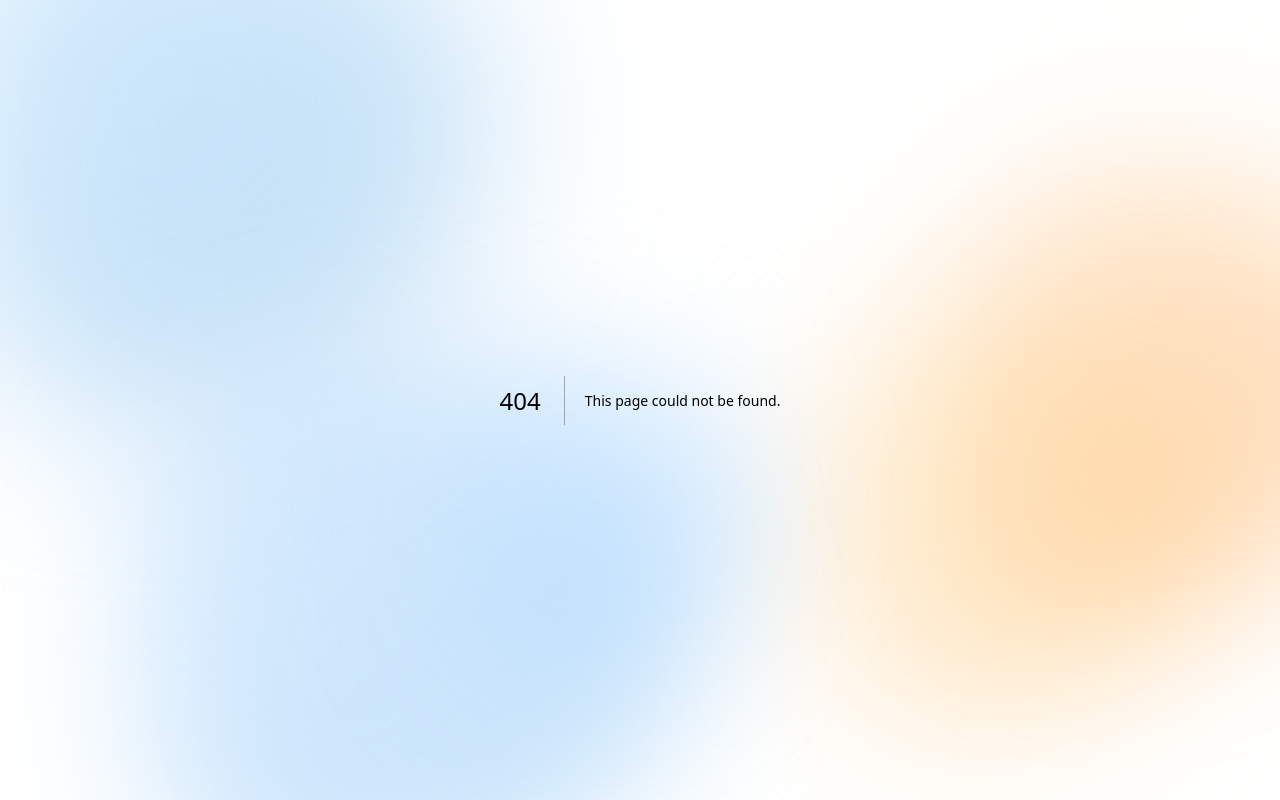
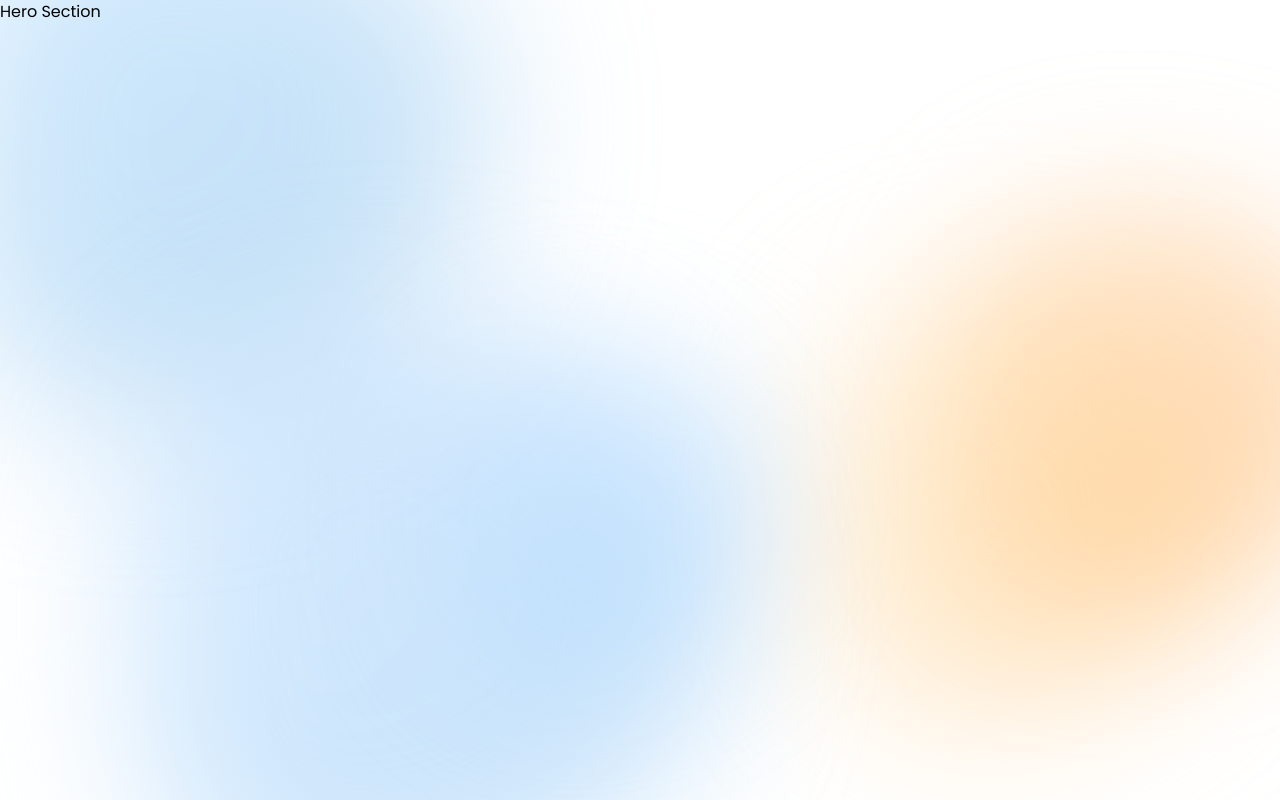
Before and after one commit to asrarmaknojiya/wheyer-sub-pages, a Next.js app: page /about-us in a window 1280 px wide. Before the commit this address had no page. Built offline with nearby package versions, Linux system fonts and the light colour scheme; a web font is replaced by a local one.

Commit message:
Created folder structure for About Us page Ui

```diff
--- /dev/null
+++ b/src/components/About-Us/Hero.jsx
@@ -0,0 +1,11 @@
+import React from 'react'
+
+function Hero() {
+  return (
+    <div>
+      <h1>Hero Section</h1>
+    </div>
+  )
+}
+
+export default Hero
--- /dev/null
+++ b/src/pages/about-us/index.js
@@ -0,0 +1,10 @@
+import Hero from "@/components/About-Us/Hero";
+
+
+export default function Home() {
+    return (
+        <>
+            <Hero />
+        </>
+    );
+}
--- a/src/pages/api/hello.js
+++ /dev/null
@@ -1,5 +0,0 @@
-// Next.js API route support: https://nextjs.org/docs/api-routes/introduction
-
-export default function handler(req, res) {
-  res.status(200).json({ name: "John Doe" });
-}
--- a/src/pages/index.js
+++ b/src/pages/index.js
@@ -4,7 +4,6 @@ export default function Home() {
   return (
     <div >
       <h1 >hello world</h1>
-
     </div>
   );
 }
--- a/src/styles/globals.css
+++ b/src/styles/globals.css
@@ -36,7 +36,7 @@
 
 body {
   font-family: var(--primary-font);
-  background: linear-gradient(to bottom,
+  /* background: linear-gradient(to bottom,
       rgba(179, 210, 239, 0.5),
       rgba(179, 210, 239, 0),
       rgba(255, 231, 206, 0.5),
@@ -45,7 +45,7 @@ body {
       rgba(179, 210, 239, 0),
       rgba(255, 231, 206, 0.5),
       rgba(179, 210, 239, 0),
-      rgba(255, 231, 206, 0.5));
+      rgba(255, 231, 206, 0.5)); */
 }
 
 /* Autofill background remove */
@@ -227,177 +227,6 @@ svg {
   mask-composite: intersect;
 }
 
-/* ===== React DatePicker Custom Styling (Optimized) ===== */
-.date-picker-custom {
-  background: transparent !important;
-  border: none !important;
-  color: #1e293b !important;
-}
 
-/* Header */
-.react-datepicker__header {
-  background: transparent !important;
-  border: none !important;
-  padding-top: 8px !important;
-  padding-bottom: 8px !important;
-}
 
-/* Month/Year Text */
-.react-datepicker__current-month {
-  color: #1e293b !important;
-  font-size: 15px !important;
-  font-weight: 600 !important;
-  margin-bottom: 12px !important;
-  font-family: var(--font-primary) !important;
-}
-
-/* Navigation Arrows */
-.react-datepicker__navigation {
-  top: 8px !important;
-}
-
-.react-datepicker__navigation-icon::before {
-  border-color: #64748b !important;
-  border-width: 2.5px 2.5px 0 0 !important;
-  width: 9px !important;
-  height: 9px !important;
-}
-
-/* Day Names (S, M, T...) */
-.react-datepicker__day-name {
-  color: #94a3b8 !important;
-  font-size: 12px !important;
-  font-weight: 600 !important;
-  width: 40px !important;
-  line-height: 40px !important;
-  margin: 1px !important;
-}
-
-/* Days Base Styling */
-.react-datepicker__day {
-  width: 40px !important;
-  height: 40px !important;
-  line-height: 40px !important;
-  margin: 1px !important;
-  font-size: 14px !important;
-  border-radius: 50% !important;
-  color: #334155 !important;
-  transition: all 0.3s ease-in-out;
-}
-
-/* 1. HOVER EFFECTS */
-.react-datepicker__day:hover {
-  /* color: #bb9518 !important; */
-  color: rgb(46, 45, 45) !important;
-  cursor: pointer;
-  transition: all 0.2s ease-in-out;
-  position: relative !important;
-}
-
-/* Default hover border is circular */
-.react-datepicker__day:hover::after {
-  content: "" !important;
-  position: absolute !important;
-  inset: 0;
-  border-radius: 50% !important;
-  box-shadow: inset 0 0 0 2px #0095E0 !important;
-  pointer-events: none;
-}
-
-/* When hovering over an in-range day, keep the background rectangular but add the circular border on top */
-.react-datepicker__day--in-range:hover {
-  border-radius: 0 !important;
-}
-
-/* Ensure row breaks also keep their specific background rounding on hover */
-.react-datepicker__day--in-range:first-child:not(.react-datepicker__day--range-start):hover {
-  border-radius: 8px 0 0 8px !important;
-}
-
-.react-datepicker__day--in-range:last-child:not(.react-datepicker__day--range-end):hover {
-  border-radius: 0 8px 8px 0 !important;
-}
-
-/* Special case: Selected/Range days keep white text on hover */
-.react-datepicker__day--selected:hover,
-.react-datepicker__day--range-start:hover,
-.react-datepicker__day--range-end:hover {
-  color: #ffffff !important;
-}
-
-/* Selected days also use the border but highlight their existing 50% or pill shape */
-.react-datepicker__day--range-start:hover::after,
-.react-datepicker__day--range-end:hover::after,
-.react-datepicker__day--selected:hover::after {
-  border-radius: inherit !important;
-}
-
-/* ... existing sections ... */
-
-/* 2. IN-RANGE DAYS: Light continuous bar background */
-.react-datepicker__day--in-range,
-.react-datepicker__day--in-selecting-range {
-  background-color: #e5e7eb !important;
-  color: #1f3b1e !important;
-  border-radius: 0 !important;
-  margin: 2px 0 !important;
-}
-
-/* 3. SELECTION START/END: Theme Blue Background */
-.react-datepicker__day--selected,
-.react-datepicker__day--range-start,
-.react-datepicker__day--range-end,
-.react-datepicker__day--selecting-range-start,
-.react-datepicker__day--selecting-range-end {
-  background-color: #0095E0 !important;
-  color: white !important;
-  font-weight: 600 !important;
-  position: relative !important;
-  z-index: 2 !important;
-}
-
-/* Single date selection: Ensure full circle unless part of a multi-day range */
-.react-datepicker__day--range-start.react-datepicker__day--range-end,
-.react-datepicker__day--selected {
-  border-radius: 50% !important;
-}
-
-.react-datepicker__day--range-start.react-datepicker__day--range-end:hover::after,
-.react-datepicker__day--selected:hover::after {
-  border-radius: 50% !important;
-}
-
-/* 4. ROUNDED PILL ENDS: Primary terminal rounding */
-/* Start date of a multi-day range */
-.react-datepicker__day--range-start:not(.react-datepicker__day--range-end),
-.react-datepicker__day--range-start:not(.react-datepicker__day--range-end):hover {
-  border-radius: 50% 0 0 50% !important;
-  margin-right: 0 !important;
-}
-
-.react-datepicker__day--range-start:not(.react-datepicker__day--range-end):hover::after {
-  border-radius: 50% 0 0 50% !important;
-}
-
-/* End date of a multi-day range */
-.react-datepicker__day--range-end:not(.react-datepicker__day--range-start),
-.react-datepicker__day--range-end:not(.react-datepicker__day--range-start):hover {
-  border-radius: 0 50% 50% 0 !important;
-  margin-left: 0 !important;
-}
-
-.react-datepicker__day--range-end:not(.react-datepicker__day--range-end):hover::after {
-  border-radius: 0 50% 50% 0 !important;
-}
-
-/* 5. MULTI-LINE ROUNDING: Subtle rounded row ends within a range */
-.react-datepicker__day--in-range:first-child:not(.react-datepicker__day--range-start),
-.react-datepicker__day--in-selecting-range:first-child:not(.react-datepicker__day--selecting-range-start),
-.react-datepicker__day--in-range:first-child:not(.react-datepicker__day--range-start):hover,
-.react-datepicker__day--in-selecting-range:first-child:not(.react-datepicker__day--selecting-range-start):hover {
-  border-radius: 8px 0 0 8px !important;
-}
-
-.react-datepicker__day--in-range:first-child:hover::after {
-  border-radius: 8px 0 0 8px !important;
-}
+/*  */
```
